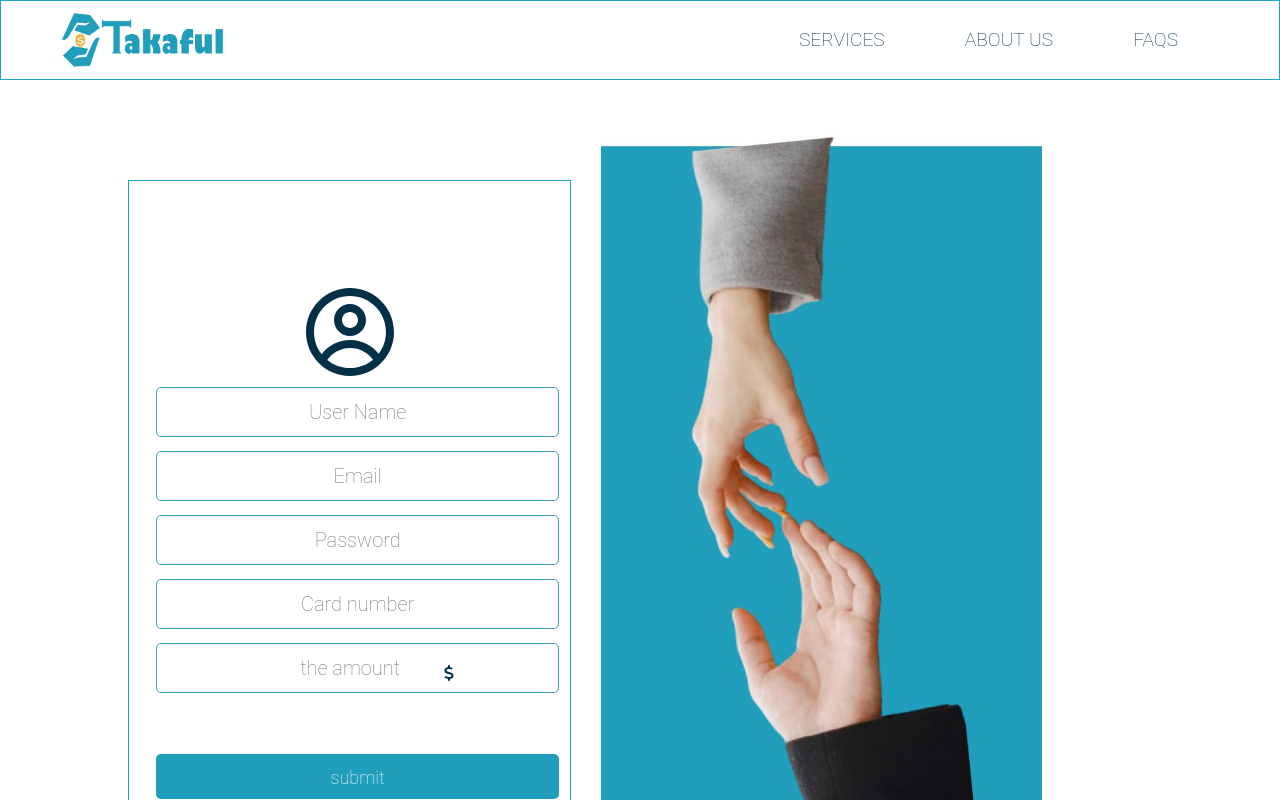
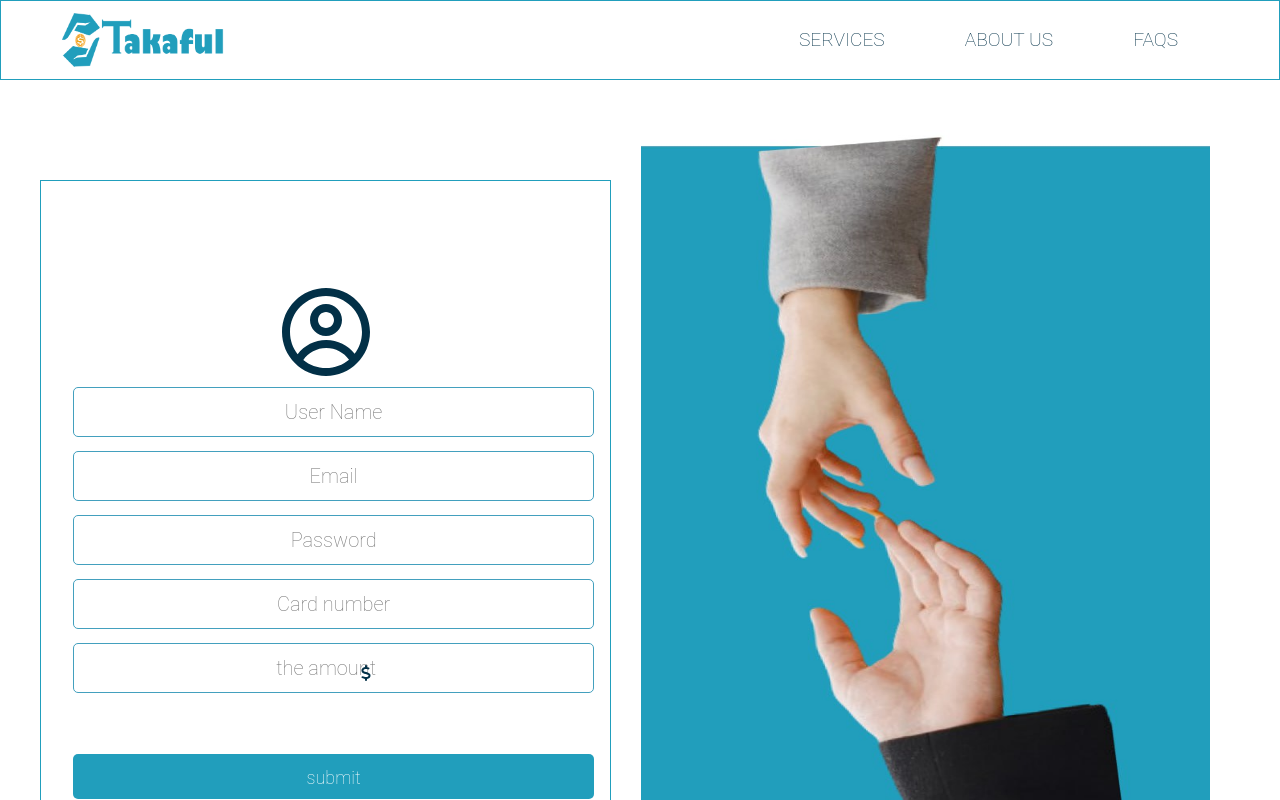
Before and after one commit to BadroBen19/Takaful, a React (Create React App) app in the folder front/: page /donation-form in a window 1280 px wide. Shown: the top 800 px of the page. Built offline with nearby package versions, Linux system fonts and the light colour scheme.

Commit message:
Refactor photo classes for consistency in DonationForm.css and DonationForm.js

```diff
--- a/front/src/pages/DonationForm.css
+++ b/front/src/pages/DonationForm.css
@@ -1,4 +1,4 @@
-.container {
+.container1 {
   display: flex;
   flex-direction: row-reverse;
   justify-content: center;
--- a/front/src/pages/DonationForm.js
+++ b/front/src/pages/DonationForm.js
@@ -72,7 +72,7 @@ const DonationForm = () => {
 
   return (
     <div className="root">
-      <div className="container">
+      <div className="container1">
         <div className="photo1">
           <img src={hand} alt="" />
         </div>
```
